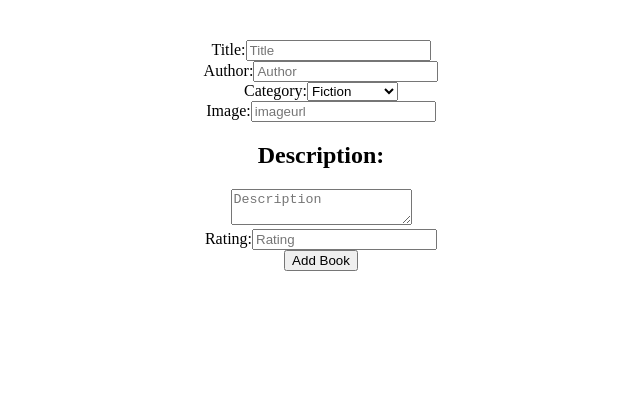
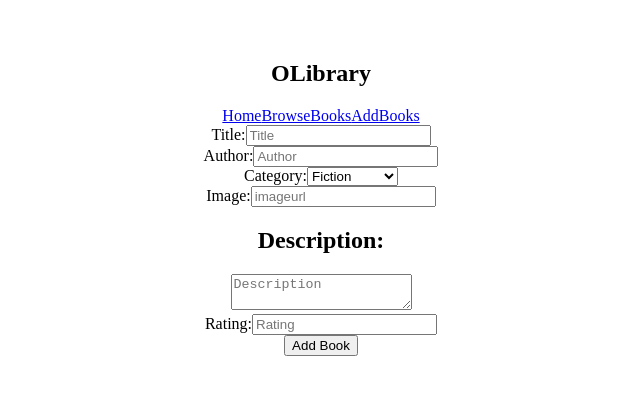
Before and after one commit to jyothsna30-design/OnlineLibrary, a React (Vite) app: page /addbooks in a window 1280 px wide. Shown: the top 394 px of the page, without its empty margins (319-959 px from the left). Built offline with nearby package versions, Linux system fonts and the light colour scheme.

Commit message:
Changed data

```diff
--- a/src/App.jsx
+++ b/src/App.jsx
@@ -5,19 +5,22 @@ import './App.css'
 import {Routes,Route, Outlet } from 'react-router-dom'
 import Homepage from './Components/Homepage'
 import Browsebooks from './Components/Browsebooks'
-import Navigation from './Components/Navigation'
+import './Components/styles.css'
 import AddBooks from './Components/AddBooks'
 import ViewDetails from './Components/ViewDetails'
 import NoFound from './Components/NoFound'
 import Header from './Components/Header'
+
 function App() {
   return( <>
 
-     <Routes element={<Header />}>
+     <Routes >
+      <Route element={<Header />}>
       <Route path="/" element={<Homepage />} />
       <Route path="/browsebooks/:category" element={<Browsebooks />} />
       <Route path="/addbooks" element={<AddBooks />} />
       <Route path="/viewdetails/:id" element={<ViewDetails />} />
+      </Route>
       <Route path="*" element={<NoFound />} />
 
     </Routes>
```
